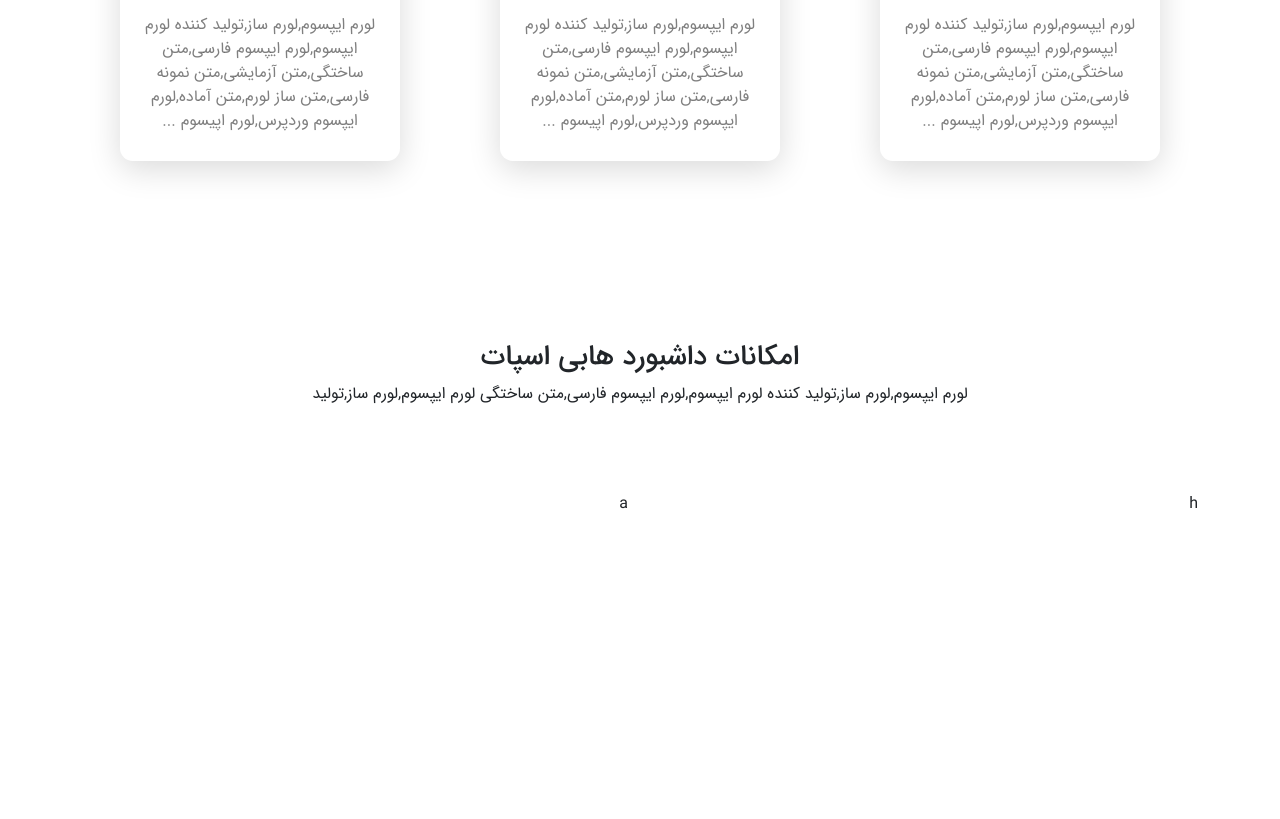
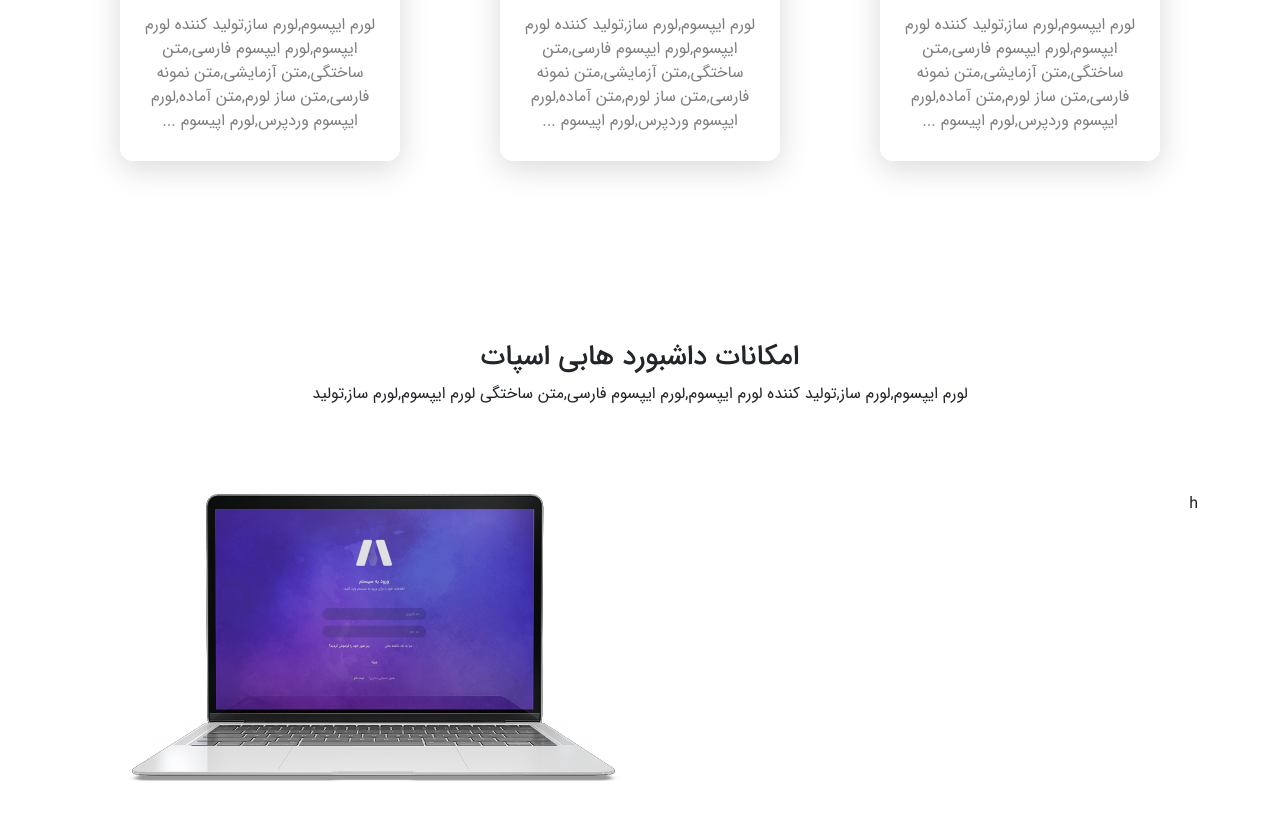
Before and after one commit to maalireza51/hubispot, a website: page index.html in a window 1280 px wide. Shown: the part 1097-1916 px from the top of the page. Before the commit the page ends 1683 px from the top, so only its background shows below. Drawn offline with nearby package versions, Linux system fonts and the light colour scheme; no server answers.

Commit message:
specs img

```diff
--- a/index.html
+++ b/index.html
@@ -143,7 +143,9 @@
                 </div>
                 <div class="row">
                     <div class="col-md 6">h</div>
-                    <div class="col-md 6">a</div>
+                    <div class="col-md 6">
+                        <img src="./img/specs-img.png" alt="">
+                    </div>
                 </div>
             </section>
         </div>
--- a/style.css
+++ b/style.css
@@ -351,7 +351,7 @@ nav ul li a:hover {
     -webkit-animation: fadeInUpBig 2s , shakeY 30s 2.5s infinite;
 }
 
-
+/* --------------- info section --------------- */
 #info .col-lg-4{
     padding: 0 50px;
     margin-bottom: 40px;
@@ -370,3 +370,8 @@ nav ul li a:hover {
     padding: 10px 0;
     color: #2f0079;
 }
+
+/* ---------------- specs section ---------------- */
+#specs img{
+    width: 500px;
+}
```
Also changed, not shown: img/specs-img.png (added).
